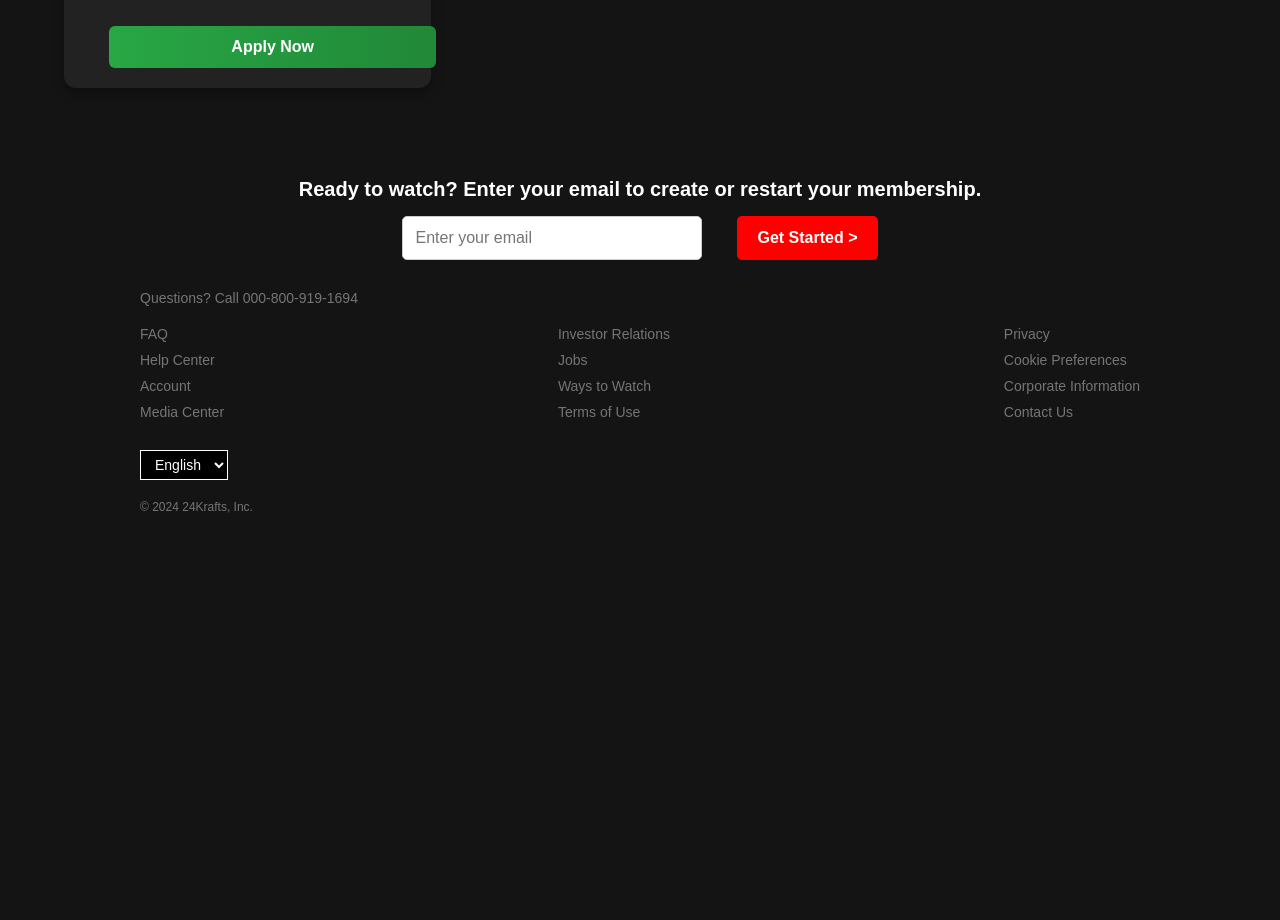
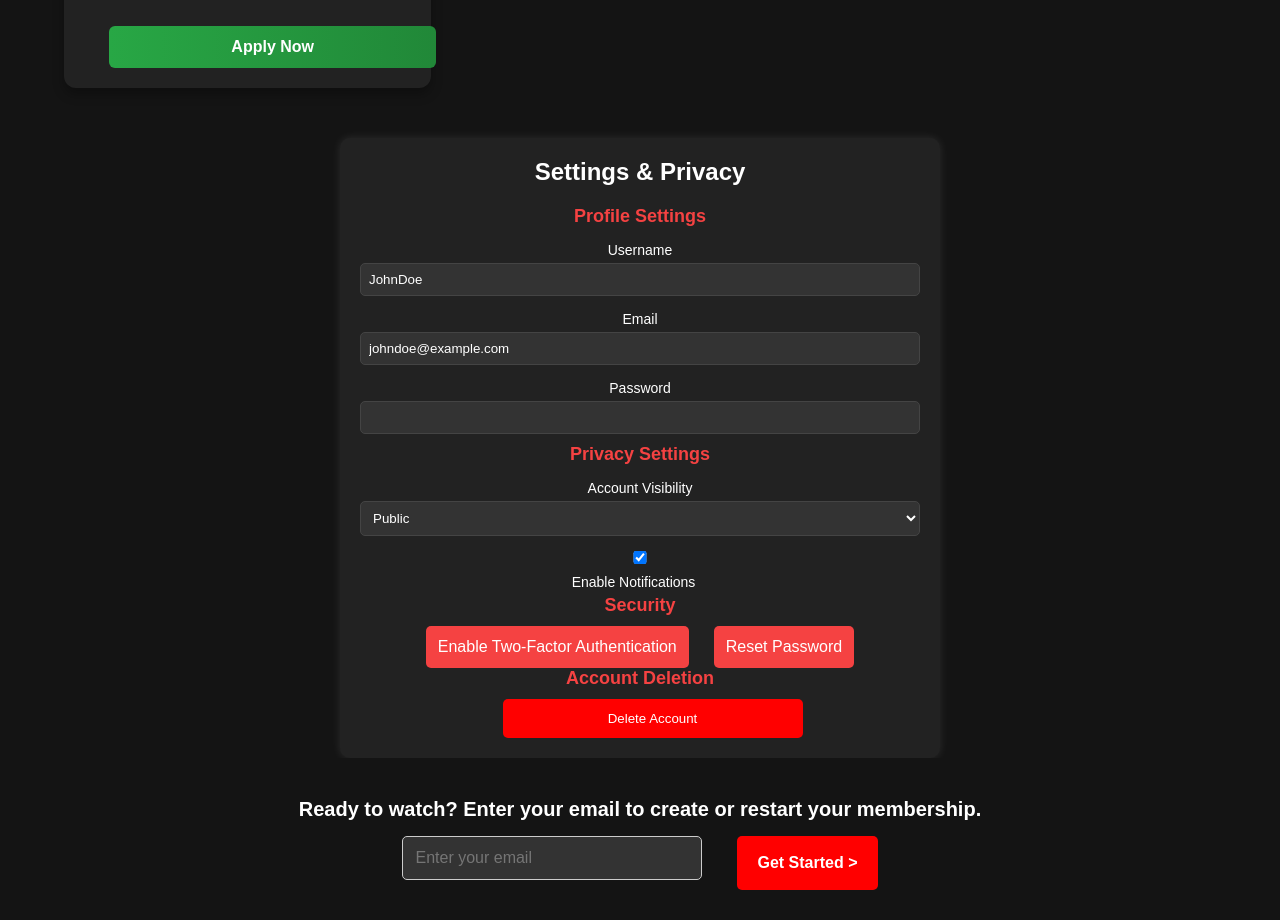
Before and after one commit to ArunPandyanVasam/24CKrafts, a React (Vite) app: page /jobs in a window 1280 px wide. Shown: the part 1860-2780 px from the top of the page. Before the commit the page ends 2414 px from the top, so only its background shows below. Built offline with nearby package versions, Linux system fonts and the light colour scheme.

Commit message:
settings and prvacy component

```diff
--- /dev/null
+++ b/src/components/SettingsPrivacy/SettingsPrivacy.jsx
@@ -0,0 +1,95 @@
+import React, { useState } from "react";
+import styles from "./SettingsPrivacy.module.css";
+
+export const SettingsPrivacy = () => {
+  const [settings, setSettings] = useState({
+    username: "JohnDoe",
+    email: "johndoe@example.com",
+    password: "",
+    visibility: "public",
+    notifications: true,
+  });
+
+  const handleChange = (e) => {
+    const { name, value, type, checked } = e.target;
+    setSettings((prev) => ({
+      ...prev,
+      [name]: type === "checkbox" ? checked : value,
+    }));
+  };
+
+  return (
+    <div className={styles.settingsContainer}>
+      <h2 className={styles.title}>Settings & Privacy</h2>
+
+      {/* Profile Settings */}
+      <div className={styles.section}>
+        <h3>Profile Settings</h3>
+        <label>Username</label>
+        <input
+          type="text"
+          name="username"
+          value={settings.username}
+          onChange={handleChange}
+        />
+
+        <label>Email</label>
+        <input
+          type="email"
+          name="email"
+          value={settings.email}
+          onChange={handleChange}
+        />
+
+        <label>Password</label>
+        <input
+          type="password"
+          name="password"
+          value={settings.password}
+          onChange={handleChange}
+        />
+      </div>
+
+      {/* Privacy Settings */}
+      <div className={styles.section}>
+        <h3>Privacy Settings</h3>
+        <label>Account Visibility</label>
+        <select
+          name="visibility"
+          value={settings.visibility}
+          onChange={handleChange}
+        >
+          <option value="public">Public</option>
+          <option value="private">Private</option>
+        </select>
+
+        <label>
+          <input
+            type="checkbox"
+            name="notifications"
+            checked={settings.notifications}
+            onChange={handleChange}
+          />
+          Enable Notifications
+        </label>
+      </div>
+
+      {/* Security */}
+      <div className={styles.section}>
+        <h3>Security</h3>
+        <div className={styles.buttonGroup}>
+          <button className={styles.dangerBtn}>
+            Enable Two-Factor Authentication
+          </button>
+          <button className={styles.dangerBtn}>Reset Password</button>
+        </div>
+      </div>
+
+      {/* Delete Account */}
+      <div className={styles.section}>
+        <h3>Account Deletion</h3>
+        <button className={styles.deleteBtn}>Delete Account</button>
+      </div>
+    </div>
+  );
+};
--- /dev/null
+++ b/src/components/SettingsPrivacy/SettingsPrivacy.module.css
@@ -0,0 +1,81 @@
+.settingsContainer {
+    max-width: 600px;
+    margin: auto;
+    padding: 20px;
+    background-color: #222;
+    color: white;
+    border-radius: 10px;
+    box-shadow: 0 0 10px rgba(255, 255, 255, 0.1);
+  }
+
+  .title {
+    text-align: center;
+    font-size: 24px;
+    margin-bottom: 20px;
+  }
+
+  .section {
+    display: flex;
+    justify-content: center;  /* Center horizontally */
+    align-items: center;  /* Center vertically if needed */
+    flex-direction: column;  /* Stack elements vertically */
+  }
+
+
+  h3 {
+    font-size: 18px;
+    margin-bottom: 10px;
+    color: #f54242;
+  }
+
+  label {
+    display: block;
+    margin: 5px 0;
+    font-size: 14px;
+  }
+
+  input,
+  select {
+    width: 100%;
+    padding: 8px;
+    margin-bottom: 10px;
+    border: 1px solid #444;
+    border-radius: 5px;
+    background-color: #333;
+    color: white;
+  }
+
+  .dangerBtn {
+    flex: 1; /* Makes both buttons equal width */
+    padding: 12px;
+    background-color: #f54242;
+    border: none;
+    border-radius: 5px;
+    color: white;
+    cursor: pointer;
+    font-size: 1rem;
+    text-align: center;
+    transition: background 0.3s ease-in-out;
+  }
+
+
+  .dangerBtn:hover {
+    background-color: #e03535;
+  }
+
+  .deleteBtn {
+    width: 100%;
+    max-width: 300px;  /* Set a max width for better design */
+    padding: 12px;
+    background-color: #ff0000;
+    border: none;
+    color: white;
+    cursor: pointer;
+    border-radius: 5px;
+    text-align: center;
+  }
+
+
+  .deleteBtn:hover {
+    background-color: #cc0000;
+  }
--- a/src/pages/Jobs/Jobs.jsx
+++ b/src/pages/Jobs/Jobs.jsx
@@ -2,6 +2,7 @@ import React from "react";
 import { HeroSection } from "../../components/HeroSection/HeroSection";
 import { Footer } from "../../components/Footer/Footer";
 import { JobListings } from "../../components/JobListings/JobListings";
+import { SettingsPrivacy } from "../../components/SettingsPrivacy/SettingsPrivacy";
 
 
 export const Jobs = () => {
@@ -9,6 +10,7 @@ export const Jobs = () => {
     <div>
       <HeroSection />
       <JobListings />
+      <SettingsPrivacy />
       <Footer />
     </div>
   );
```
